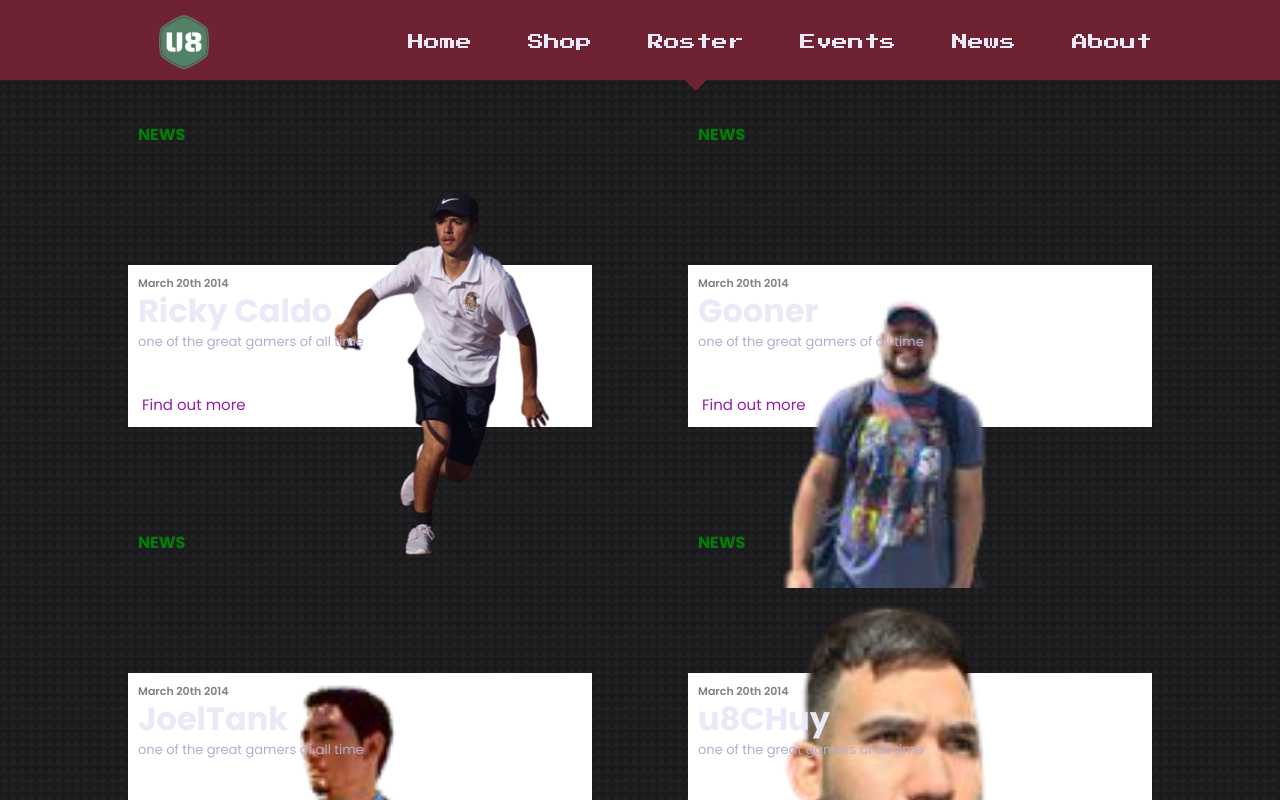
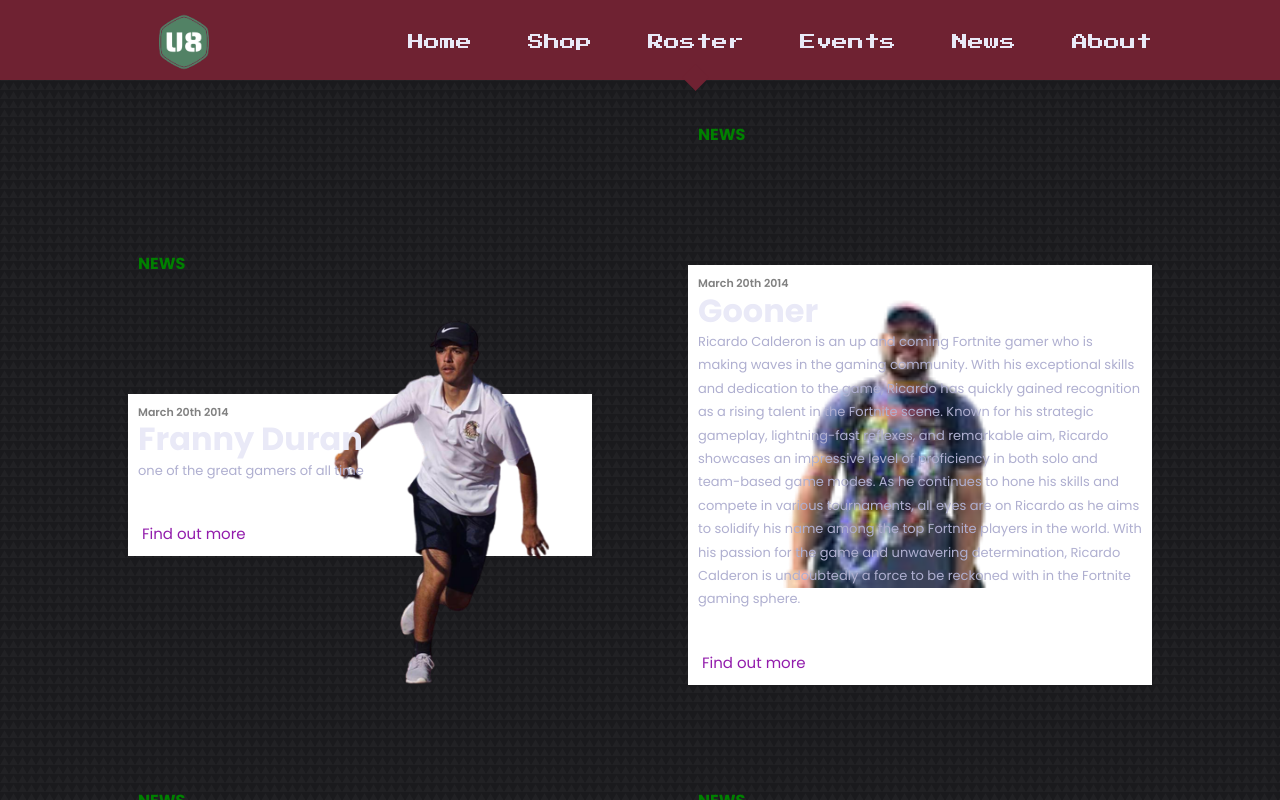
Before and after one commit to ChrisCarteno/u8gamers, a React (Create React App) app: page /roster in a window 1280 px wide. Shown: the top 800 px of the page. Built offline with nearby package versions, Linux system fonts and the light colour scheme.

Commit message:
added some copy to roster page

```diff
--- a/src/pages/roster/Roster.jsx
+++ b/src/pages/roster/Roster.jsx
@@ -68,8 +68,8 @@ function Roster() {
       <div className="container main__header-container">
         </div>
           <h4>#GetGooeyWithIt</h4>
-        <Card image={FrannyImg} signDate={"March 20th 2014"} title={"Ricky Caldo"} text={"one of the great gamers of all time"}/>
-        <Card image={GoonerImage} signDate={"March 20th 2014"} title={"Gooner"} text={"one of the great gamers of all time"}/>
+        <Card image={FrannyImg} signDate={"March 20th 2014"} title={"Franny Duran"} text={"one of the great gamers of all time"}/>
+        <Card image={GoonerImage} signDate={"March 20th 2014"} title={"Gooner"} text={"Ricardo Calderon is an up and coming Fortnite gamer who is making waves in the gaming community. With his exceptional skills and dedication to the game, Ricardo has quickly gained recognition as a rising talent in the Fortnite scene. Known for his strategic gameplay, lightning-fast reflexes, and remarkable aim, Ricardo showcases an impressive level of proficiency in both solo and team-based game modes. As he continues to hone his skills and compete in various tournaments, all eyes are on Ricardo as he aims to solidify his name among the top Fortnite players in the world. With his passion for the game and unwavering determination, Ricardo Calderon is undoubtedly a force to be reckoned with in the Fortnite gaming sphere."}/>
         <Card image={JoelTank} signDate={"March 20th 2014"} title={"JoelTank"} text={"one of the great gamers of all time"}/>
         <Card image={u8CHuy} signDate={"March 20th 2014"} title={"u8CHuy"} text={"one of the great gamers of all time"}/>
         <Card image={PabloMinerals} signDate={"March 20th 2014"} title={"PabloMinerals"} text={"one of the great gamers of all time"}/>
```
